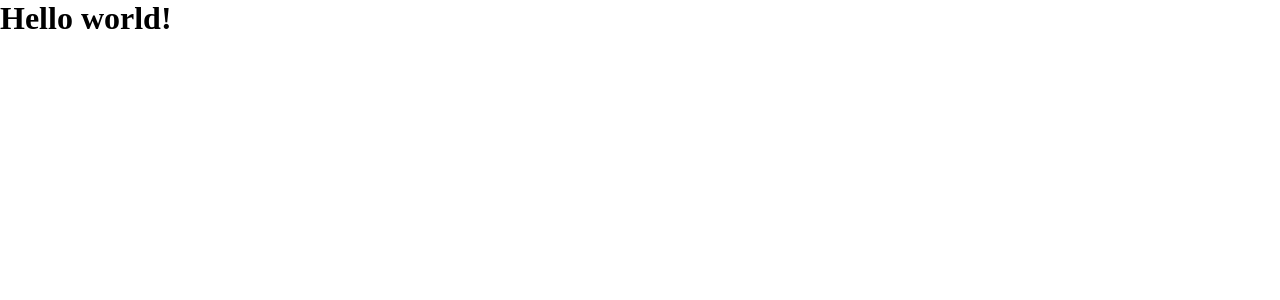
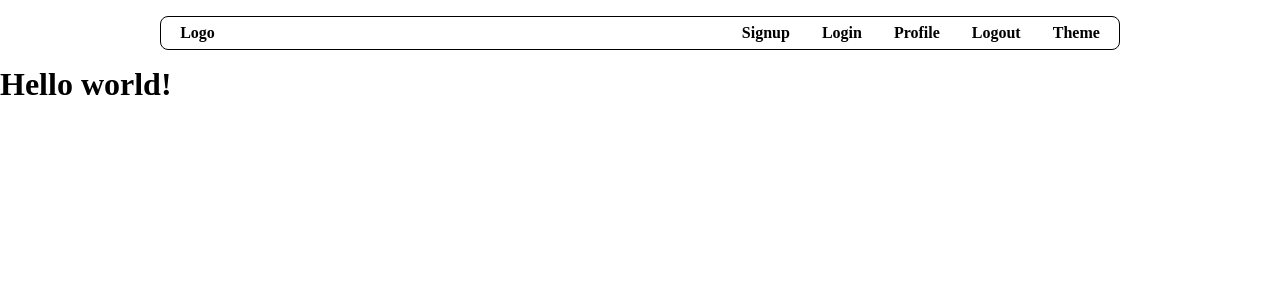
Before and after one commit to biswarupmurmu/Linkta, a Flask app: page / in a window 1280 px wide. Shown: the top 300 px of the page. Run offline with Flask 3, Linux system fonts and the light colour scheme.

Commit message:
added nav bar

```diff
--- a/linkta/static/css/style.css
+++ b/linkta/static/css/style.css
@@ -1,5 +1,74 @@
+:root {
+    --border-radius: 0.5rem;
+    --border-normal: solid 0.05rem var(--text-color);
+    --border-accent: solid 0.05rem var(--text-color);
+
+    --accent-color: rgb(255, 238, 0);
+    --text-color: black;
+    --body-background-color: white;
+}
+
+[theme = 'dark'] {
+    --dark-accent-color: rgb(38, 14, 70);
+    --dark-text-color: white;
+    --dark-body-background-color: rgb(0, 0, 0);
+}
+
 * {
     padding: 0;
     margin: 0;
     box-sizing: border-box;
 }
+
+body {
+    background-color: var(--dark-body-background-color, var(--body-background-color));
+    color: var(--dark-text-color, var(--text-color));
+}
+
+.center_text {
+    text-align: center;
+}
+
+.center {
+    display: flex;
+    justify-content: center;
+}
+
+nav {
+    width: min(60rem, 100%);
+    margin: 1rem;
+    padding: 0.25rem 0.5rem;
+    display: flex;
+    justify-content: space-between;
+    border: var(--border-normal);
+    border-radius: var(--border-radius);
+}
+
+nav:hover {
+    background-color: var(--dark-accent-color, var(--accent-color));
+}
+
+nav li {
+    list-style: none;
+}
+
+nav ul {
+    display: flex;
+    justify-content: flex-end;
+    flex-wrap: wrap;
+    gap: 1rem;
+    padding: 0.2rem;
+}
+
+nav a {
+    color: var(--dark-text-color, var(--text-color));
+    font-weight: bold;
+    text-decoration: none;
+    padding: 0.25rem 0.5rem;
+    border-radius: var(--border-radius);
+}
+
+nav a:hover {
+    background-color: var(--dark-text-color, var(--text-color));
+    color: var(--dark-accent-color, var(--accent-color));
+}
--- a/linkta/templates/base.html
+++ b/linkta/templates/base.html
@@ -9,6 +9,7 @@
     <link rel="stylesheet" href="{{ url_for('static', filename='css/style.css') }}">
 </head>
 <body>
+    {% include "includes/nav.html"%}
     {% block content %} {% endblock %}
 </body>
 </html>
--- /dev/null
+++ b/linkta/templates/includes/nav.html
@@ -0,0 +1,16 @@
+{% block content %}
+<div class="center">
+    <nav>
+        <ul>
+            <li><a href="#">Logo</a></li>
+        </ul>
+        <ul>
+            <li><a href="#">Signup</a></li>
+            <li><a href="#">Login</a></li>
+            <li><a href="#">Profile</a></li>
+            <li><a href="#">Logout</a></li>
+            <li><a href="#">Theme</a></li>
+        </ul>
+    </nav>
+</div>
+{% endblock %}
```
